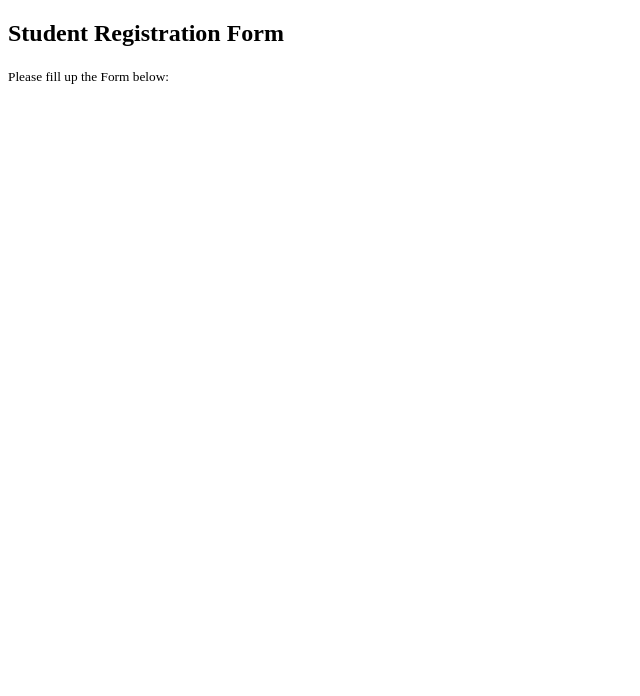
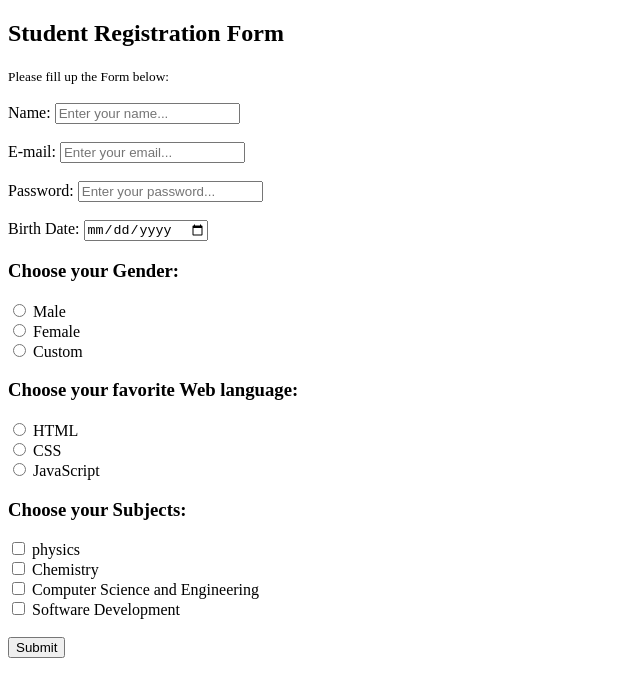
Before and after one commit to Mamun128169/Simple-Registration-Form, a plain HTML site: page index.html in a window 1280 px wide. Shown: the whole page, without its empty margins (0-640 px from the left). Drawn offline with Linux system fonts and the light colour scheme.

Commit message:
forms html created

```diff
--- a/index.html
+++ b/index.html
@@ -8,8 +8,72 @@
     <link rel="stylesheet" href="./styles/style.css">
 </head>
 <body>
-    <h2>Student Registration Form</h2>
-    <small>Please fill up the Form below:</small>
+    <section>
+        <h2>Student Registration Form</h2>
+        <small>Please fill up the Form below:</small>
+        <br> <br>
+        <div class="studen-form">
+            <form action="./action.php">
+                <label for="name">
+                    Name: <input type="text" id="name" placeholder="Enter your name...">
+                </label>
+                <br><br>
 
+                <label for="email">
+                    E-mail: <input type="email" id="email" placeholder="Enter your email...">
+                </label>
+                <br><br>
+
+                <label for="pass">
+                    Password: <input type="password" id="pass" placeholder="Enter your password...">
+                </label>
+                <br><br>
+
+                <label for="date">
+                    Birth Date: <input type="date" id="name" placeholder="Enter your birth date...">
+                </label>
+                <br>
+
+                <h3>Choose your Gender:</h3>
+                <input type="radio" id="male" name="Gender" value="male">
+                <label for="male">Male</label><br>
+
+                <input type="radio" id="female" name="Gender" value="female">
+                <label for="female">Female</label><br>
+
+                <input type="radio" id="custom" name="Gender" value="custom">
+                <label for="custom">Custom</label>
+                <br>
+
+                <h3>Choose your favorite Web language:</h3>
+                <input type="radio" id="html" name="fav_language" value="HTML">
+                <label for="html">HTML</label><br>
+                <input type="radio" id="css" name="fav_language" value="CSS">
+                <label for="css">CSS</label><br>
+                <input type="radio" id="javascript" name="fav_language" value="JavaScript">
+                <label for="javascript">JavaScript</label>
+                <br>
+
+                <h3>Choose your Subjects:</h3>
+                <input type="checkbox" id="phy" name="subject" value="physics">
+                <label for="phy">physics</label>
+                <br>
+                <input type="checkbox" id="che" name="subject" value="chemistry">
+                <label for="che">Chemistry</label>
+                <br>
+                <input type="checkbox" id="cse" name="subject" value="Computer Science and Engineering">
+                <label for="cse">Computer Science and Engineering</label>
+                <br>
+                <input type="checkbox" id="sd" name="subject" value="Software Development">
+                <label for="sd">Software Development</label>
+                <br>
+                <br>
+                <input type="submit" value="Submit">
+            </form>
+
+
+        </div>
+
+    </section>
 </body>
 </html>
```
